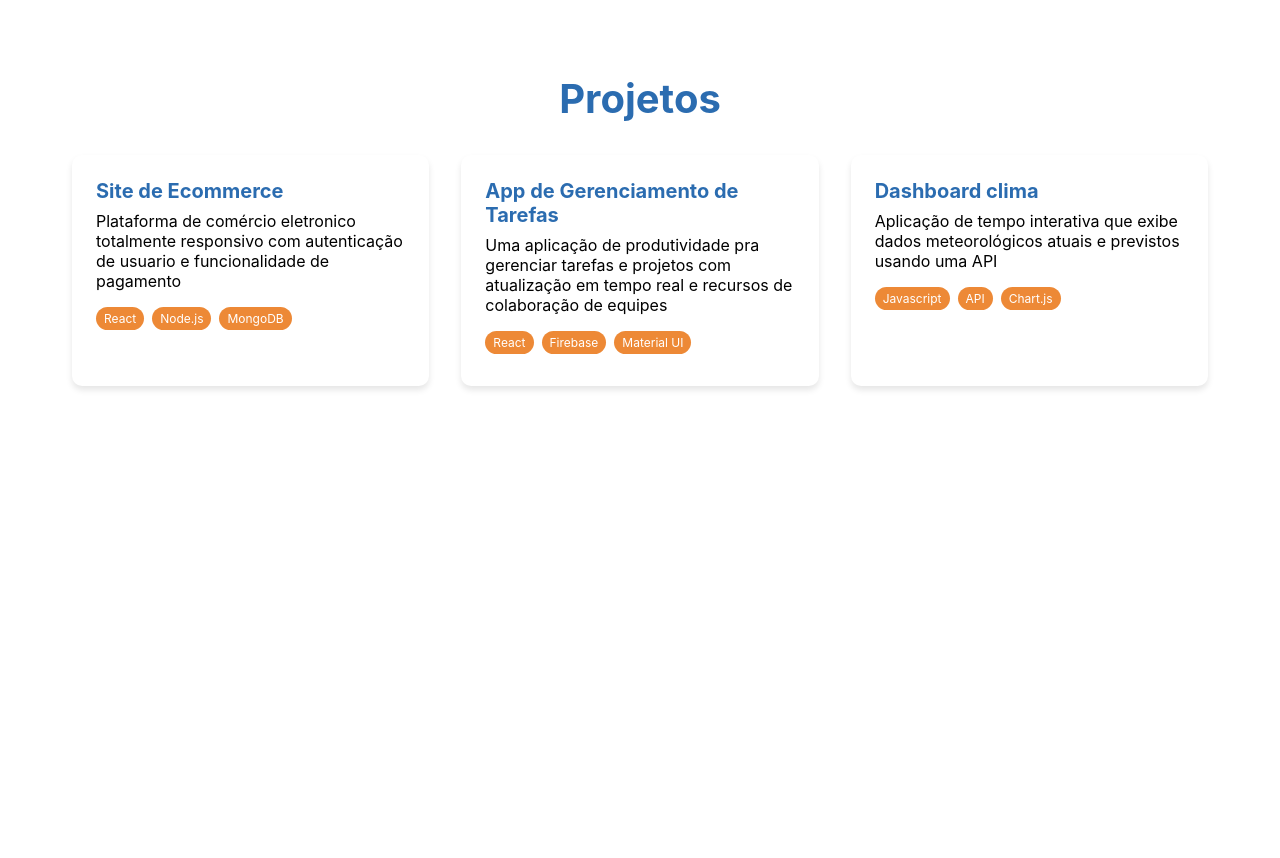
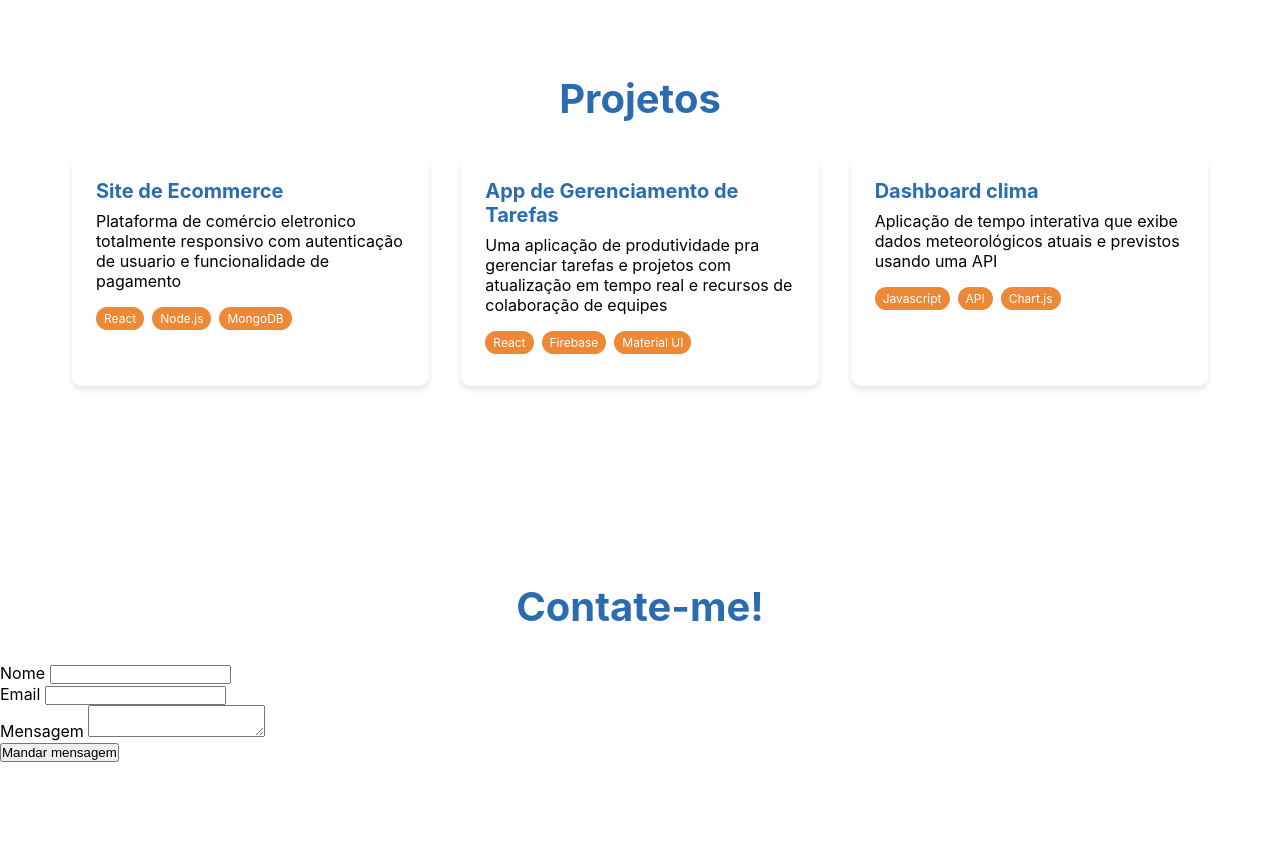
Before and after one commit to Daniel77158/Portfolio, a plain HTML site: page index.html in a window 1280 px wide. Shown: the part 867-1725 px from the top of the page. Before the commit the page ends 1353 px from the top, so only its background shows below. Drawn offline with Linux system fonts and the light colour scheme.

Commit message:
atualização

```diff
--- a/index.html
+++ b/index.html
@@ -87,7 +87,25 @@
                     </div>
                 </div>
             </div>
+        </section>
 
+        <section id="contato" class="contato fade-in">
+            <h2 class="titulo-contato"> Contate-me!</h2>
+            <form class="contato-form">
+                <div class="grupo-formulario">
+                    <label for="nome"> Nome </label>
+                    <input id="nome" name="nome" required>
+                </div>
+                <div class="grupo-formulario">
+                    <label for="email"> Email </label>
+                    <input id="email" name="email" required>
+                </div>
+                <div class="grupo-formulario">
+                    <label for="mensagem"> Mensagem </label>
+                    <textarea id="mensagem" name="mensagem" required></textarea>
+                </div>
+                <button type="submit"> Mandar mensagem </button>
+            </form>
         </section>
     </main>
 </body>
```
